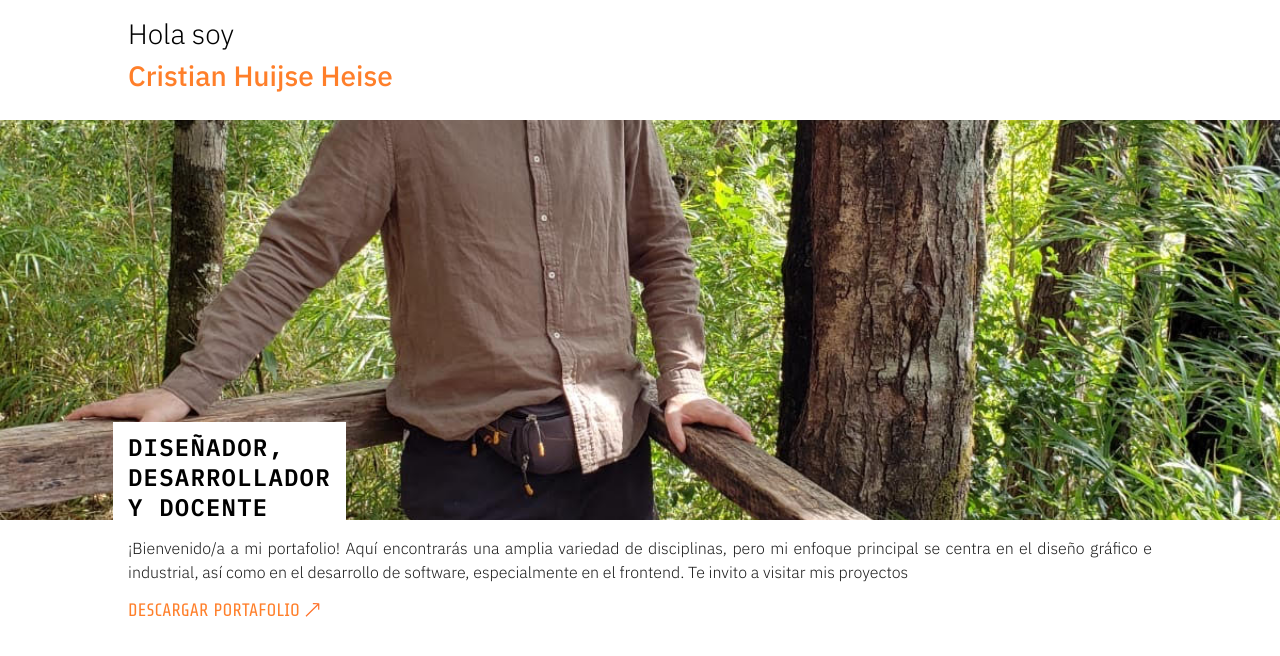
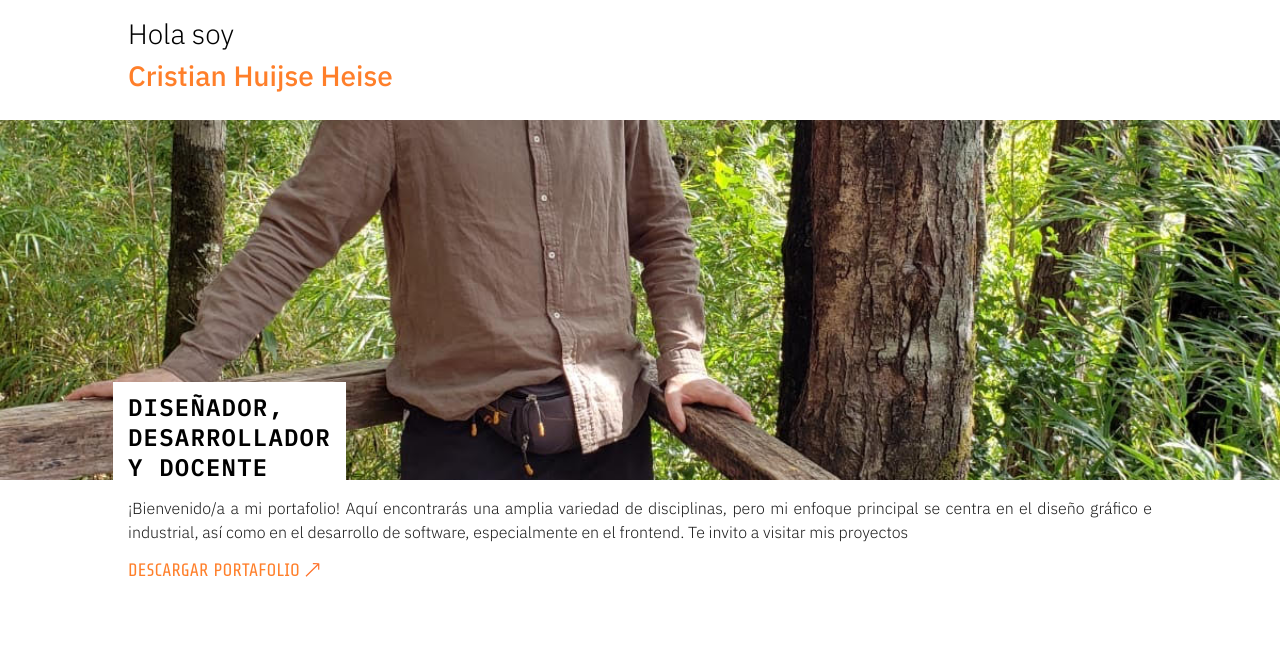
Before and after one commit to chuijse/chh-website, a Next.js app: page / in a window 1280 px wide. Shown: the top 656 px of the page. Built offline with nearby package versions, Linux system fonts and the light colour scheme.

Commit message:
45% main image

```diff
--- a/app/page.module.scss
+++ b/app/page.module.scss
@@ -5,7 +5,7 @@
   width: 100%;
   display: grid;
   min-height: 100vh;
-  grid-template-rows: 15% 50% auto;
+  grid-template-rows: 15% 45% auto;
   grid-template-columns: 10% 80% 10%;
 }
 
@@ -62,6 +62,7 @@
   & .button {
     display: flex;
     align-items: center;
+    font-family: "Share Tech", sans-serif;
 
     & .buttonText {
       font-family: "Share Tech", sans-serif;
```
